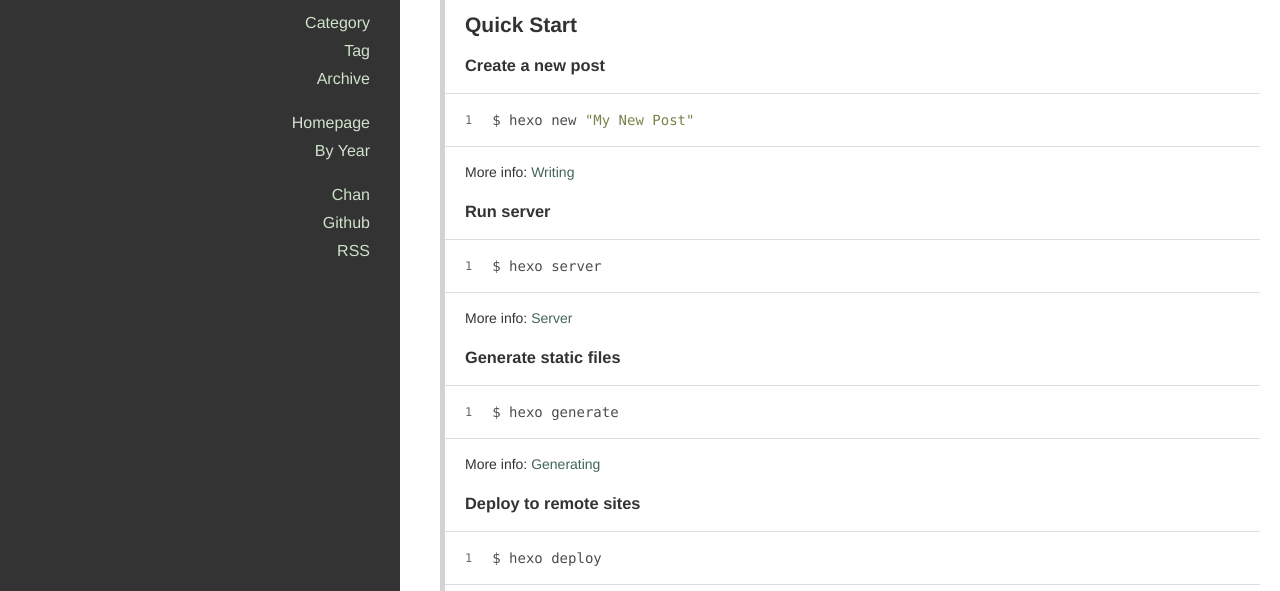
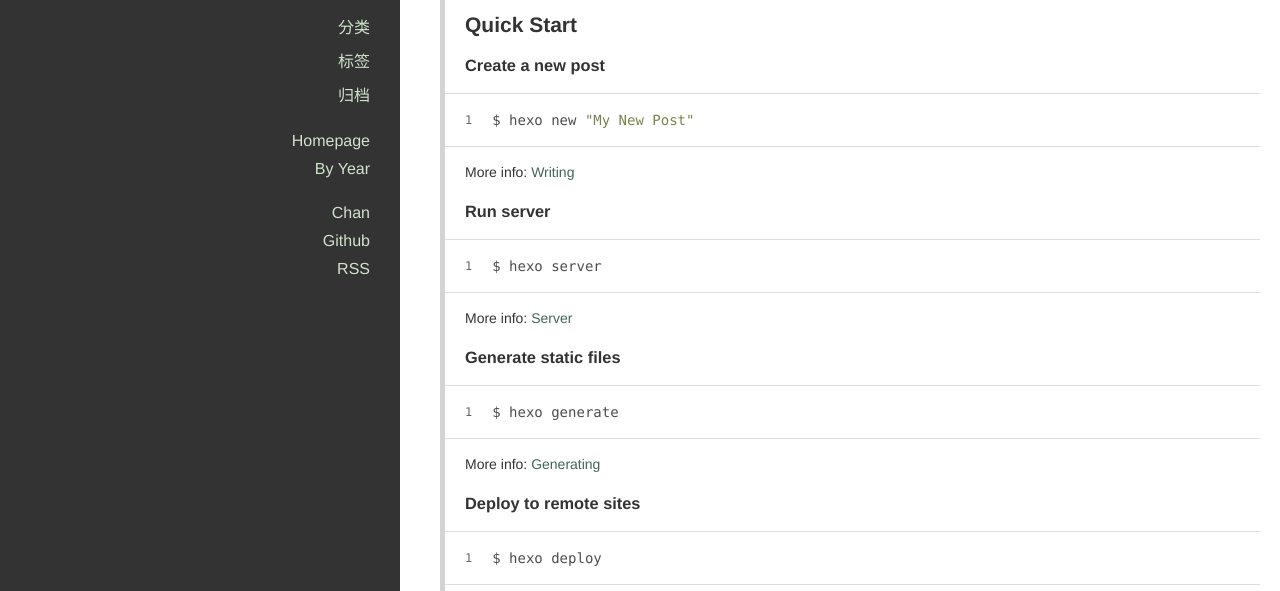
Before and after one commit to laishengbuqi/star, a plain HTML site: page archives/index.html in a window 1280 px wide. Shown: the part 209-800 px from the top of the page. Drawn offline with nearby package versions, Linux system fonts and the light colour scheme.

Commit message:
Site updated: 2016-11-12 12:34:58

```diff
--- a/archives/index.html
+++ b/archives/index.html
@@ -8,7 +8,7 @@
 
 <title>
 
-    Archive
+    归档
 
 </title>
 
@@ -78,21 +78,21 @@
 
 
               <li class="category-list-container">
-                <a href="javascript:;">Category</a>
+                <a href="javascript:;">分类</a>
 
               </li>
 
 
 
               <li class="tag-list-container">
-                <a href="javascript:;">Tag</a>
+                <a href="javascript:;">标签</a>
 
               </li>
 
 
 
               <li class="archive-list-container">
-                <a href="javascript:;">Archive</a>
+                <a href="javascript:;">归档</a>
                 <ul class="archive-list"><li class="archive-list-item"><a class="archive-list-link" href="/archives/2016/">2016</a><span class="archive-list-count">1</span></li></ul>
               </li>
 
```
Also changed, not shown: 2016/11/12/hello-world/index.html (+5 -5 lines), archives/2016/11/index.html (+4 -4 lines), archives/2016/index.html (+4 -4 lines), index.html (+3 -3 lines).
